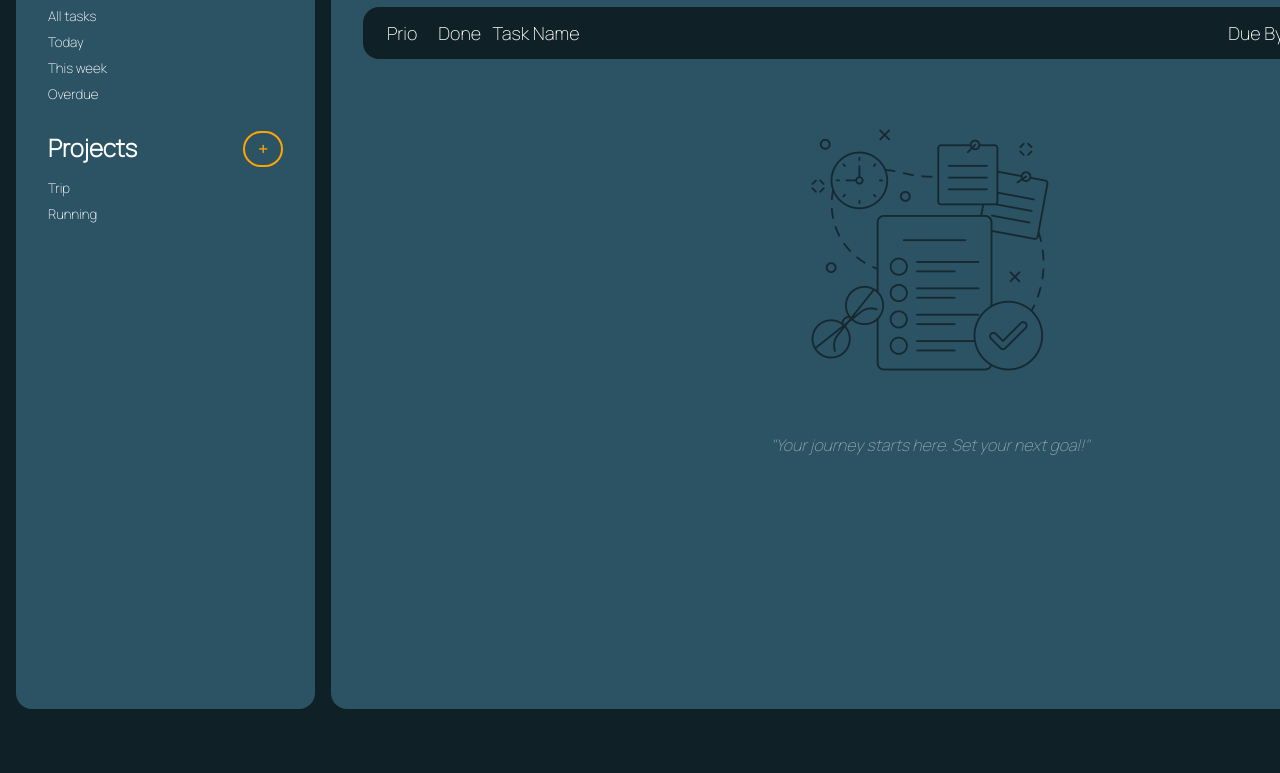
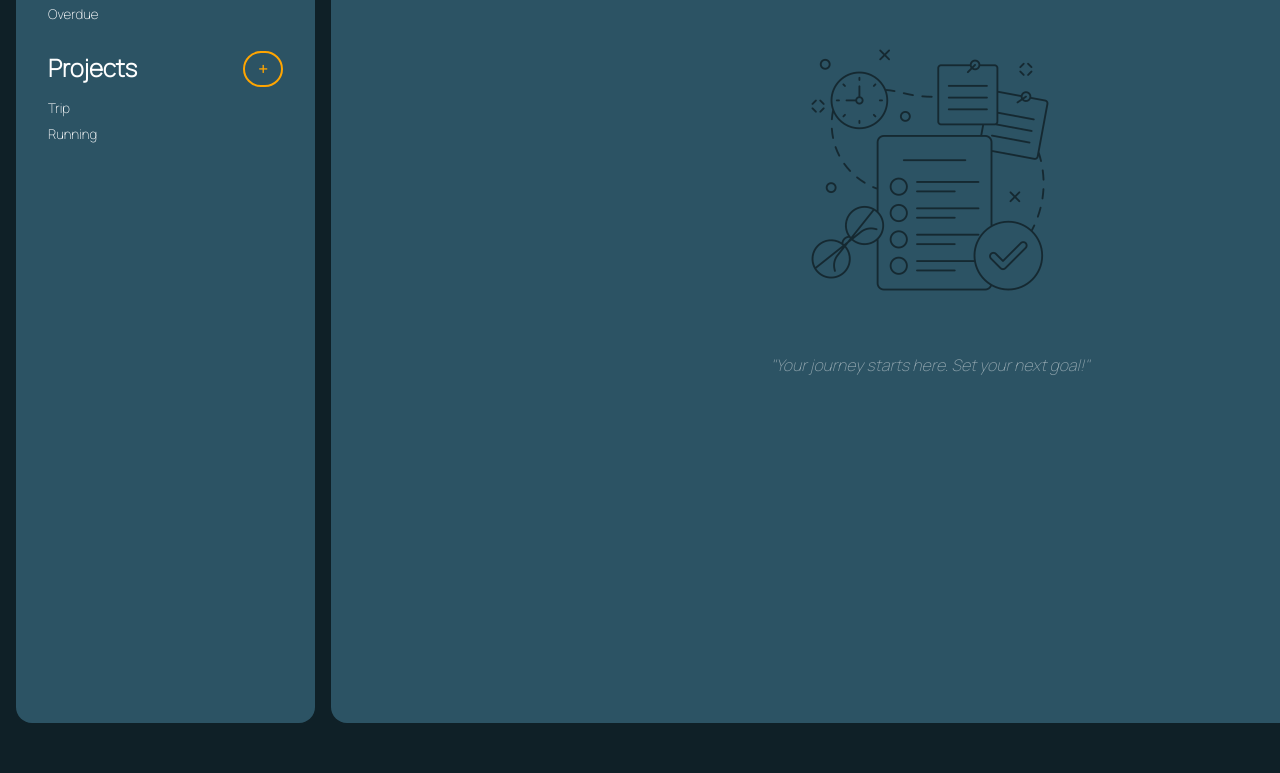
Before and after one commit to klintat/odin-todo_list, a website built with webpack: page src/index.html in a window 1280 px wide. Shown: the part 205-978 px from the top of the page. Built offline with nearby package versions, Linux system fonts and the light colour scheme.

Commit message:
Layout changes for main page

```diff
--- a/src/index.html
+++ b/src/index.html
@@ -133,8 +133,8 @@
           <button class="project-cancel-btn" type="button">X</button>
           <h2 class="project-title">Add project</h2>
         <form method="dialog" class="project-form">
-          <span>Title:</span><input class="project-title-text" type="text" placeholder="Trip">
-          <span>Description:</span><textarea class="project-description" type="text" placeholder="Preparing for trip to japan"></textarea>
+          <span>Title:</span><input class="project-title-text" type="text" placeholder="Projects name">
+          <span>Description:</span><textarea class="project-description" type="text" placeholder="What the project is for"></textarea>
           <button class="save-project-btn" type="submit">Save</button>
         </form>
       </dialog>
--- a/src/style.css
+++ b/src/style.css
@@ -41,13 +41,14 @@
 
 #layout-container {
     width: 120rem;
-    height: 67.5rem;
-    margin: 5rem auto;
+    height: 58rem;
+    margin: 1rem auto;
     display: grid;
     grid-template-columns: 2.5fr 10fr 3fr;
-    padding: 1rem;
+    padding: 0 1rem;
     background-color: var(--bg-Color);
     gap: 1rem;
+    grid-template-rows: 1fr;
 }
 
 /* Sidebar layout */
```
